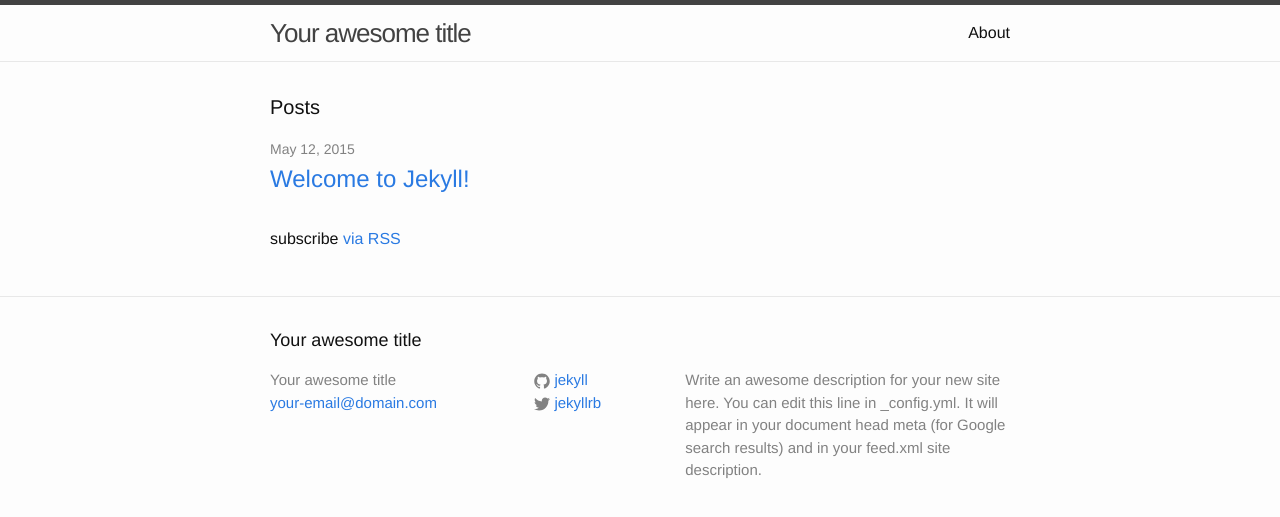
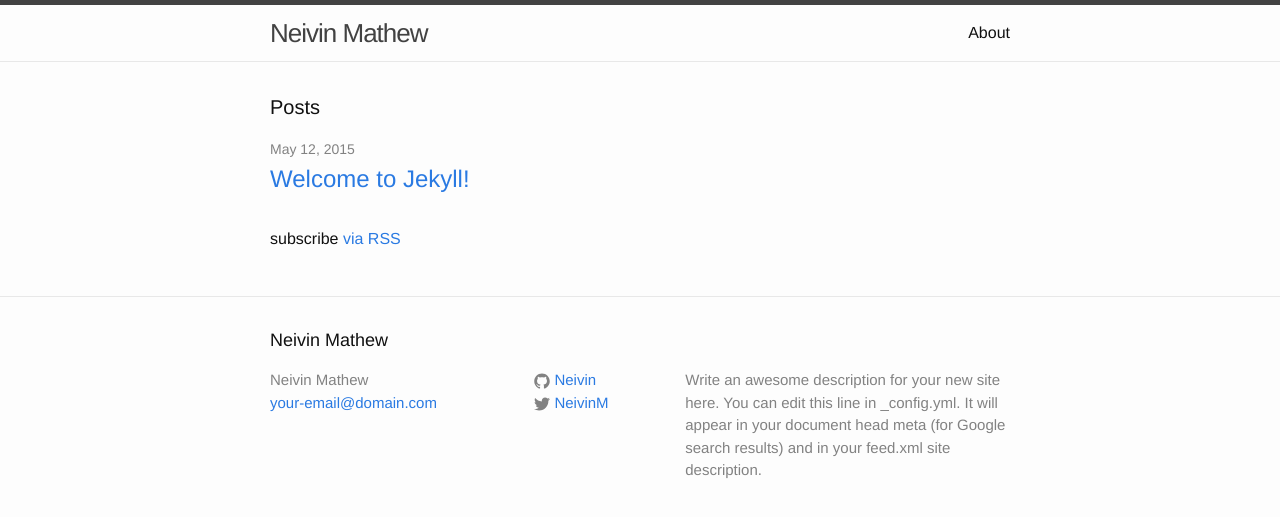
Before and after one commit to neivin/neivin.github.io, a Jekyll site: the page built from index.html, in a window 1280 px wide. Shown: the top 517 px of the page. Built offline with Jekyll 4.4.1, drawn with Linux system fonts in a browser that asks for light colours.

Commit message:
edit config

```diff
--- a/_config.yml
+++ b/_config.yml
@@ -1,14 +1,14 @@
 # Site settings
-title: Your awesome title
+title: Neivin Mathew
 email: your-email@domain.com
 description: > # this means to ignore newlines until "baseurl:"
   Write an awesome description for your new site here. You can edit this
   line in _config.yml. It will appear in your document head meta (for
   Google search results) and in your feed.xml site description.
 baseurl: "" # the subpath of your site, e.g. /blog/
-url: "http://yourdomain.com" # the base hostname & protocol for your site
-twitter_username: jekyllrb
-github_username:  jekyll
+url: "http://neivin.com" # the base hostname & protocol for your site
+twitter_username: NeivinM
+github_username:  Neivin
 
 # Build settings
 markdown: kramdown
```
